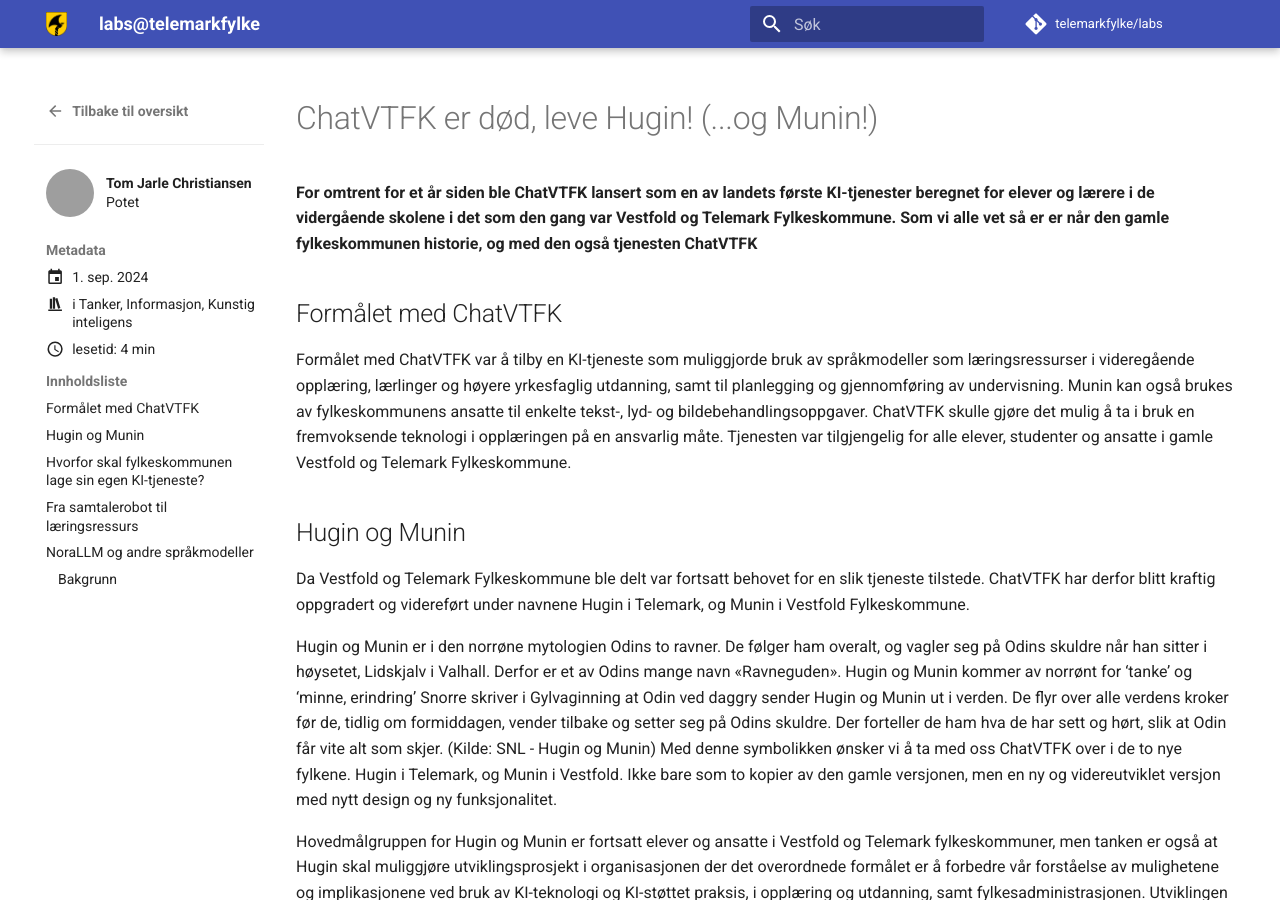
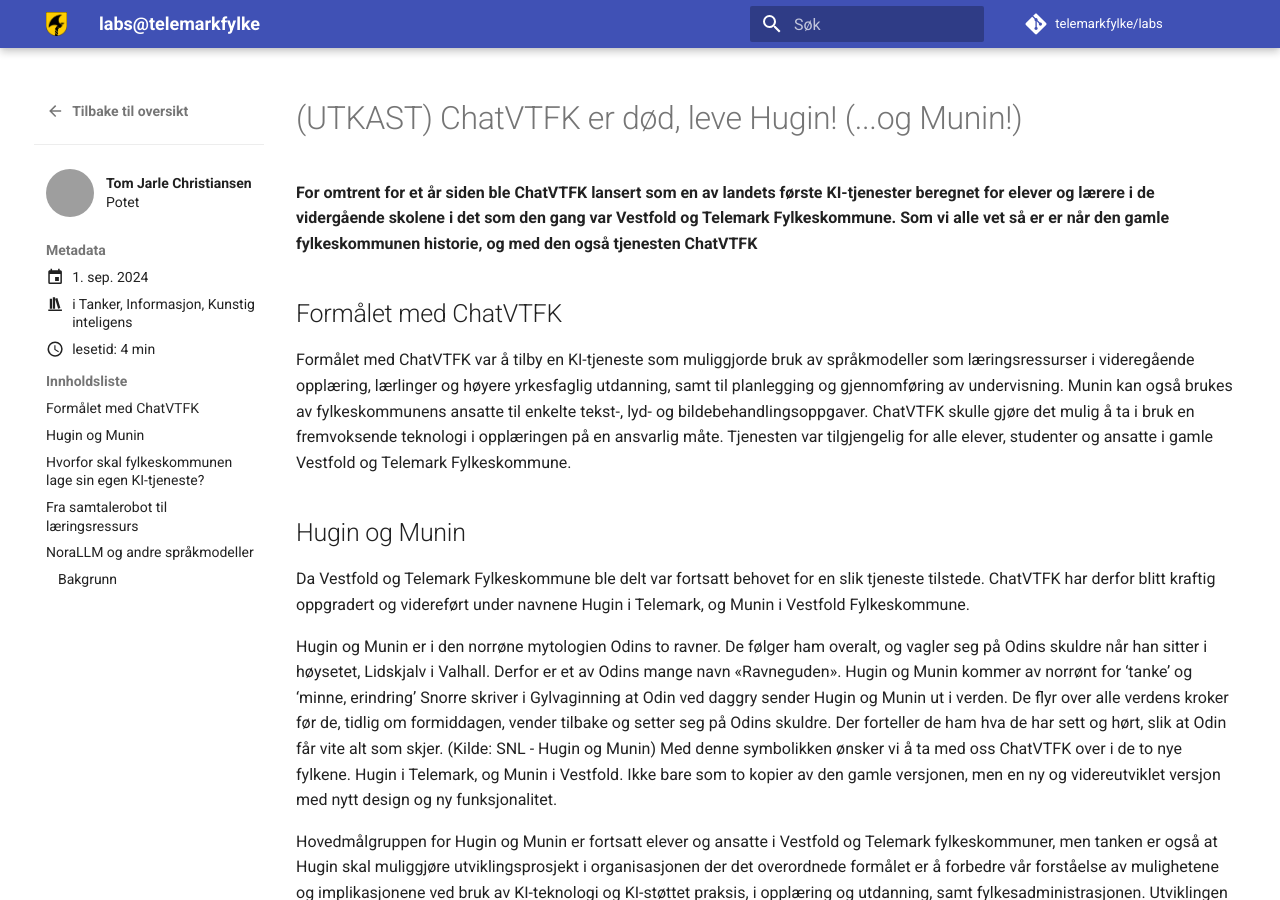
Before and after one commit to telemarkfylke/labs, an MkDocs documentation site: the page built from docs/blog/posts/hugin_og_munin.md, in a window 1280 px wide and 900 px high. Built offline with MkDocs 1.6.1 and Material for MkDocs 9.7.7, drawn with Linux system fonts in a browser that asks for light colours; comment, search, counter and statistics services are not loaded; grey boxes are pictures that could not be loaded.

Commit message:
Update blog post with revised title and content in hugin_og_munin.md

```diff
--- a/docs/blog/posts/hugin_og_munin.md
+++ b/docs/blog/posts/hugin_og_munin.md
@@ -9,7 +9,7 @@
   - Kunstig inteligens
 ---
 
-# ChatVTFK er død, leve Hugin! (...og Munin!)
+# (UTKAST) ChatVTFK er død, leve Hugin! (...og Munin!)
 
 **For omtrent for et år siden ble ChatVTFK lansert som en av landets første KI-tjenester beregnet for elever og lærere i de vidergående skolene i det som den gang var Vestfold og Telemark Fylkeskommune. Som vi alle vet så er er når den gamle fylkeskommunen historie, og med den også tjenesten ChatVTFK**
 
```
